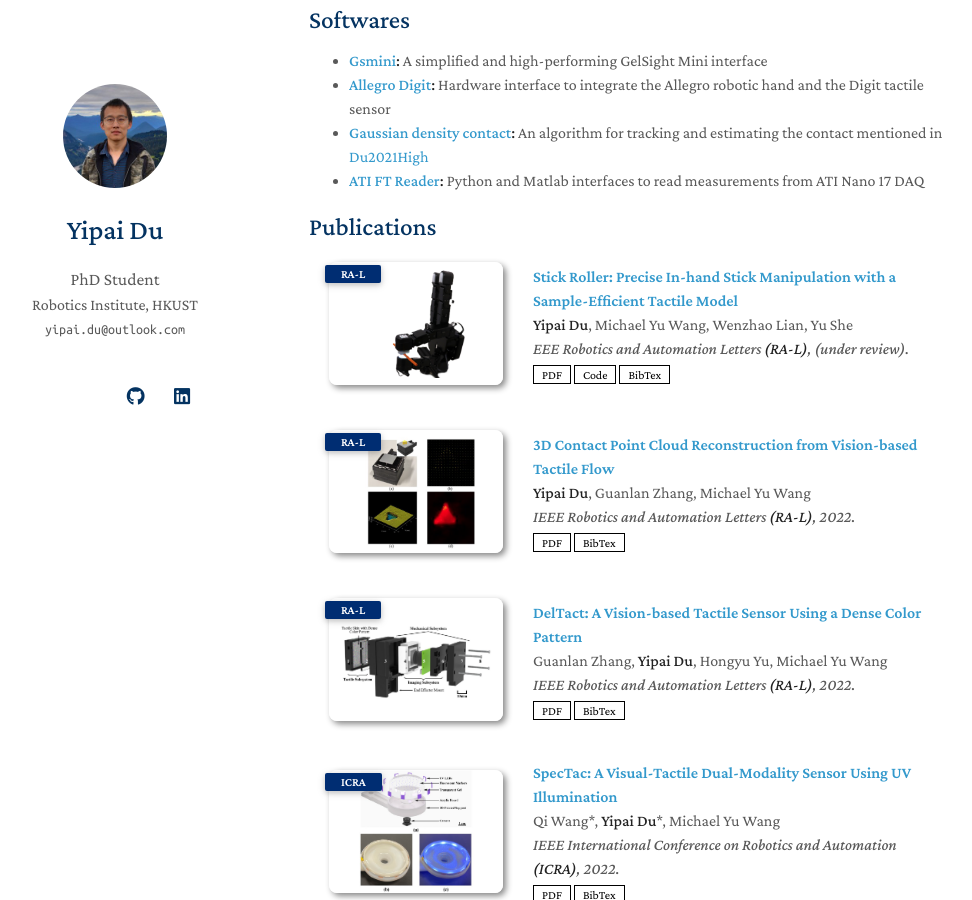
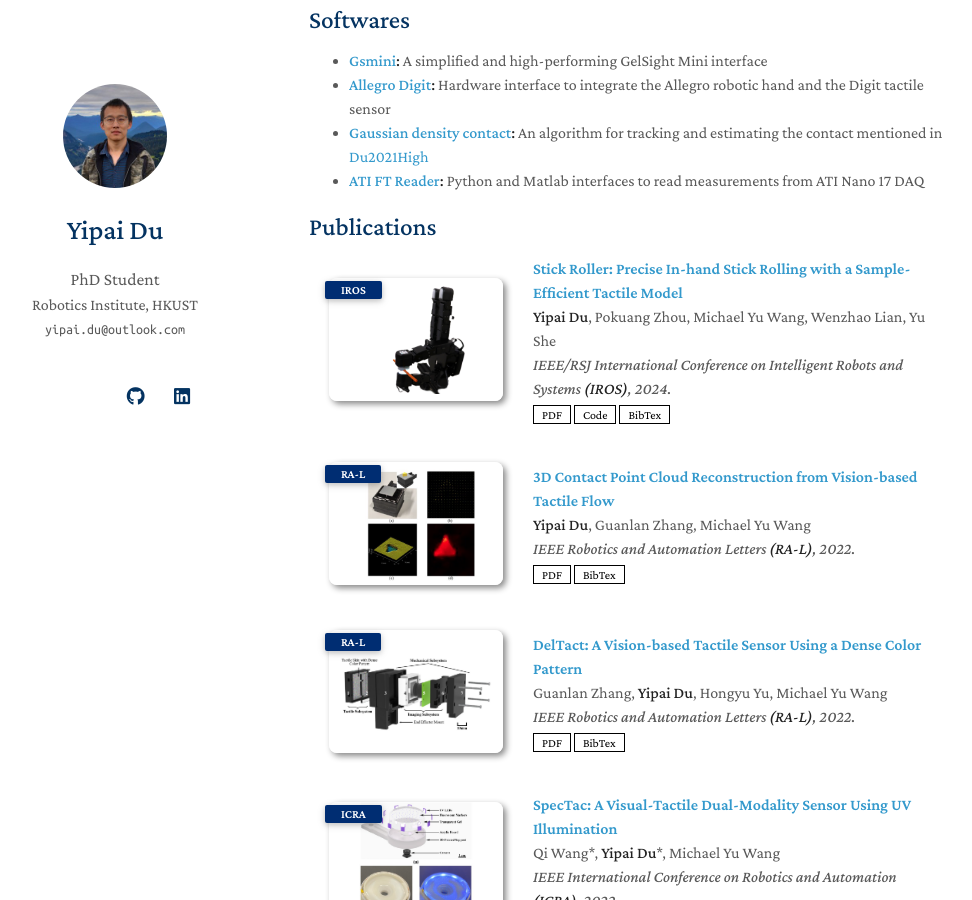
Before and after one commit to duyipai/duyipai.github.io, a Jekyll site: the page built from index.md, in a window 1280 px wide and 900 px high, scrolled down 920 px. Shown: the whole window, without its empty margins (161-1133 px from the left). Built offline with Jekyll 4.4.1, drawn with Linux system fonts in a browser that asks for light colours; nearby versions of some CDN libraries; a style sheet for code colours, icons or effects is not loaded; our own code applies the rules of GitHub Pages for plain Markdown files.

Commit message:
iros update

```diff
--- a/_data/publications.yml
+++ b/_data/publications.yml
@@ -1,13 +1,13 @@
 main:
 
-  - title: "Stick Roller: Precise In-hand Stick Manipulation with a Sample-Efficient Tactile Model"
-    authors: <strong>Yipai Du</strong>, Michael Yu Wang, Wenzhao Lian, Yu She
-    conference_short: RA-L
-    conference: EEE Robotics and Automation Letters <strong>(RA-L)</strong>, (under review).
-    pdf: ./assets/files/Du2023Stick.pdf
+  - title: "Stick Roller: Precise In-hand Stick Rolling with a Sample-Efficient Tactile Model"
+    authors: <strong>Yipai Du</strong>, Pokuang Zhou, Michael Yu Wang, Wenzhao Lian, Yu She
+    conference_short: IROS
+    conference: IEEE/RSJ International Conference on Intelligent Robots and Systems <strong>(IROS)</strong>, 2024.
+    pdf: ./assets/files/Du2024Stick.pdf
     code: https://github.com/duyipai/Allegro_Digit/tree/manipulation
-    bibtex: ./assets/files/Du2023Stick.txt
-    image: ./assets/img/Du2023Stick.png
+    bibtex: ./assets/files/Du2024Stick.txt
+    image: ./assets/img/Du2024Stick.png
 
   - title: 3D Contact Point Cloud Reconstruction from Vision-based Tactile Flow
     authors: <strong>Yipai Du</strong>, Guanlan Zhang, Michael Yu Wang
--- a/assets/files/Du2023Stick.txt
+++ /dev/null
@@ -1,5 +0,0 @@
-@article{du2023stick,
-  title={Stick Roller: A Case Study on Efficiently Learning Precise Tactile Dynamics for In-hand Manipulation},
-  author={Du, Yipai and Wang, Michael Yu and Lian, Wenzhao and She, Yu},
-  year={2023}
-}
--- /dev/null
+++ b/assets/files/Du2024Stick.txt
@@ -0,0 +1,7 @@
+@inproceedings{du2024stick,
+  title={Stick Roller: Precise In-hand Stick Rolling with a Sample-Efficient Tactile Model},
+  author={Du, Yipai and Zhou, Pokuang and Wang, Michael Yu and Lian, Wenzhao and She, Yu},
+  booktitle={2024 IEEE/RSJ International Conference on Intelligent Robots and Systems (IROS)},
+  year={2024},
+  organization={IEEE}
+}
```
Also changed, not shown: assets/img/Du2024Stick.png (renamed from assets/img/Du2023Stick.png), 2 other files.
